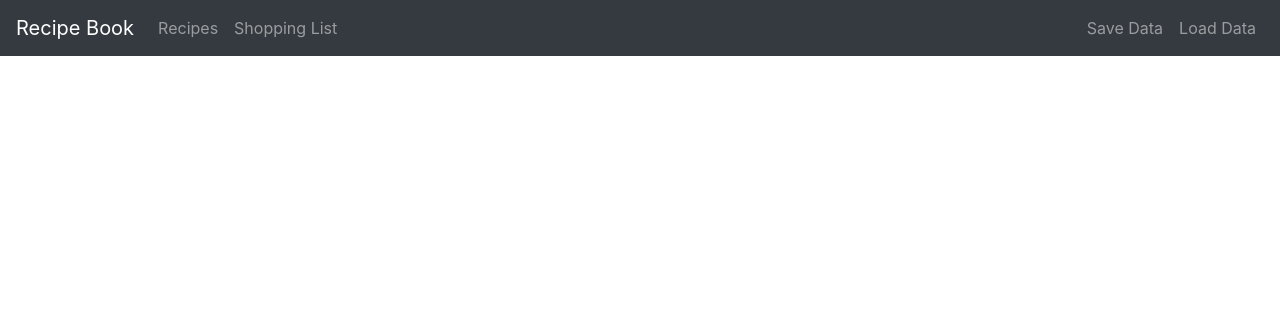
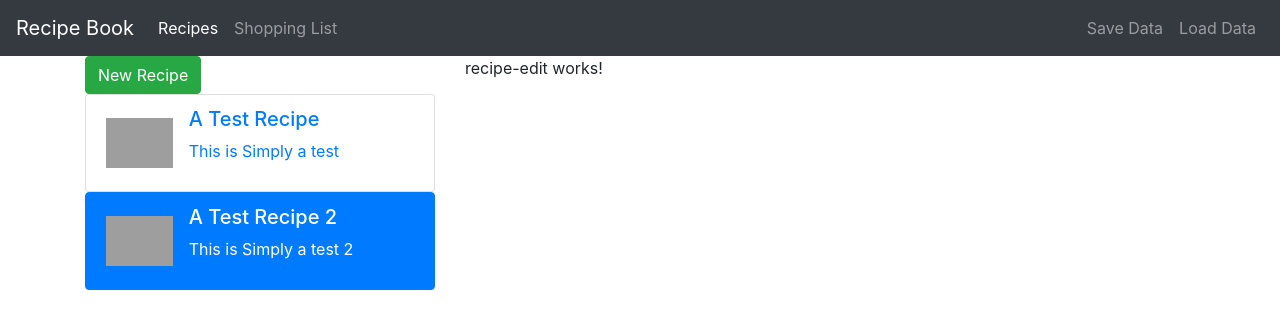
Before and after one commit to shindesharad71/Angular-First, an Angular app: page /recipes/1/edit in a window 1280 px wide. Before the commit this address led to /. Shown: the top 328 px of the page. Built offline with nearby package versions, Linux system fonts and the light colour scheme; grey boxes are pictures that could not be loaded.

Commit message:
recipe add and edit routes added

```diff
--- a/src/app/app-routing.module.ts
+++ b/src/app/app-routing.module.ts
@@ -5,12 +5,15 @@ import { RecipeComponent } from './recipe/recipe.component';
 import { ShoppingComponent } from './shopping/shopping.component';
 import { RecipeStartComponent } from './recipe/recipe-start/recipe-start.component';
 import { RecipeDetailComponent } from './recipe/recipe-detail/recipe-detail.component';
+import { RecipeEditComponent } from './recipe/recipe-edit/recipe-edit.component';
 
 const appRoutes: Routes = [
   { path: '', redirectTo: '/recipes', pathMatch: 'full' },
   { path: 'recipes', component: RecipeComponent, children: [
     { path: '', component: RecipeStartComponent },
+    { path: 'new', component: RecipeEditComponent },
     { path: ':id', component: RecipeDetailComponent },
+    { path: ':id/edit', component: RecipeEditComponent },
   ] },
   { path: 'shopping', component: ShoppingComponent }
 ];
--- a/src/app/app.module.ts
+++ b/src/app/app.module.ts
@@ -13,6 +13,8 @@ import { RecipeListComponent } from './recipe/recipe-list/recipe-list.component'
 import { ShoppingService } from './shopping/shopping.service';
 import { AppRoutingModule } from './app-routing.module';
 import { RecipeStartComponent } from './recipe/recipe-start/recipe-start.component';
+import { RecipeEditComponent } from './recipe/recipe-edit/recipe-edit.component';
+
 
 @NgModule({
   declarations: [
@@ -24,7 +26,8 @@ import { RecipeStartComponent } from './recipe/recipe-start/recipe-start.compone
     RecipeDetailComponent,
     RecipeItemComponent,
     ShoppingEditComponent,
-    RecipeStartComponent
+    RecipeStartComponent,
+    RecipeEditComponent
   ],
   imports: [
     BrowserModule,
--- /dev/null
+++ b/src/app/recipe/recipe-edit/recipe-edit.component.html
@@ -0,0 +1,3 @@
+<p>
+  recipe-edit works!
+</p>
--- /dev/null
+++ b/src/app/recipe/recipe-edit/recipe-edit.component.ts
@@ -0,0 +1,15 @@
+import { Component, OnInit } from '@angular/core';
+
+@Component({
+  selector: 'app-recipe-edit',
+  templateUrl: './recipe-edit.component.html',
+  styleUrls: ['./recipe-edit.component.css']
+})
+export class RecipeEditComponent implements OnInit {
+
+  constructor() { }
+
+  ngOnInit() {
+  }
+
+}
```
Also changed, not shown: src/app/recipe/recipe-edit/recipe-edit.component.css (added), 1 other file (tests, documents, lock files or other folders).
